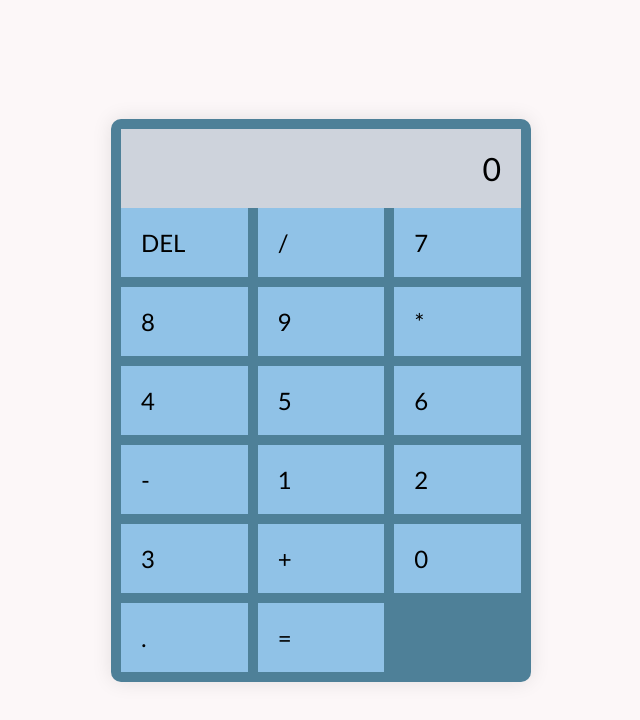
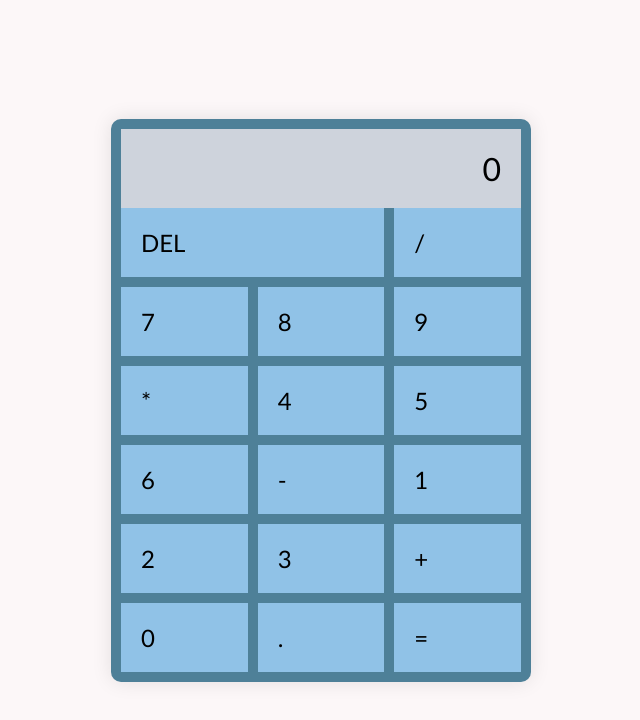
Before and after one commit to sizxle/Calculator, a plain HTML site: page index.html in a window 1280 px wide. Shown: the whole page, without its empty margins (319-959 px from the left). Drawn offline with Linux system fonts and the light colour scheme.

Commit message:
styling for wider delete

```diff
--- a/css/styles.css
+++ b/css/styles.css
@@ -44,6 +44,10 @@ body{
     background-color: #A31621;
 }
 
+.calculator__button_wide{
+    grid-column: span 2;
+}
+
 @media (max-width: 400px) {
     #display {
       font-size: 1.5rem;
```
